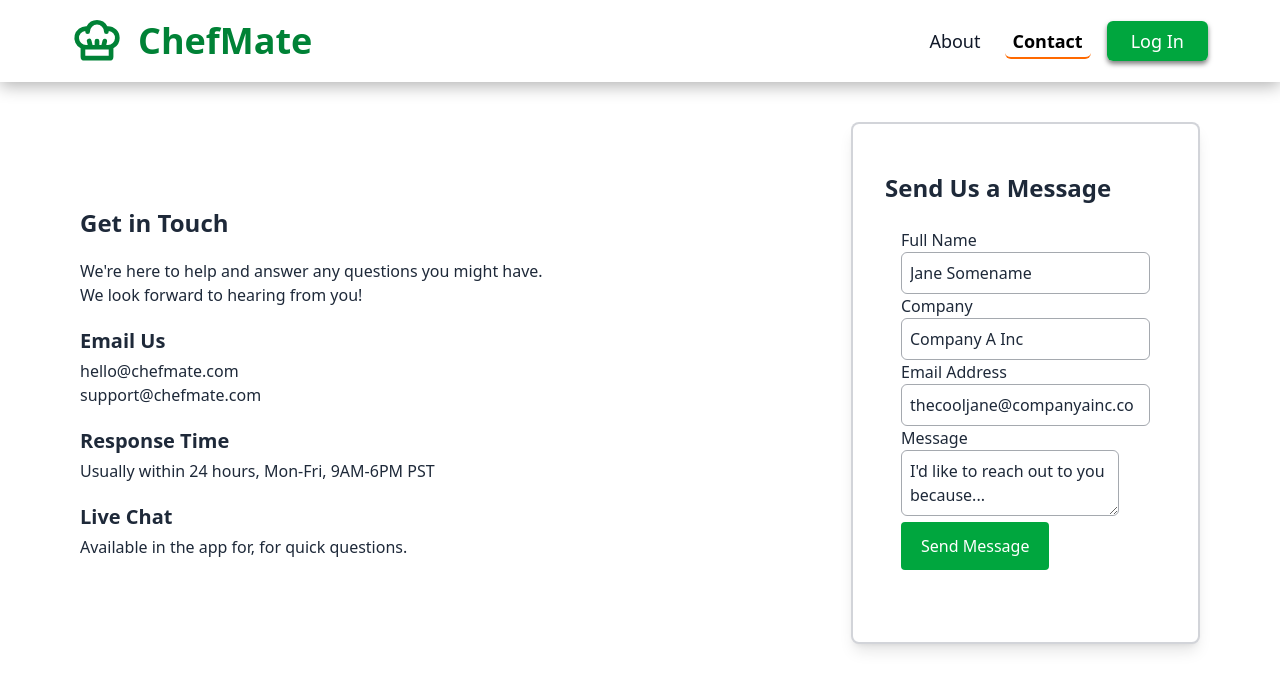
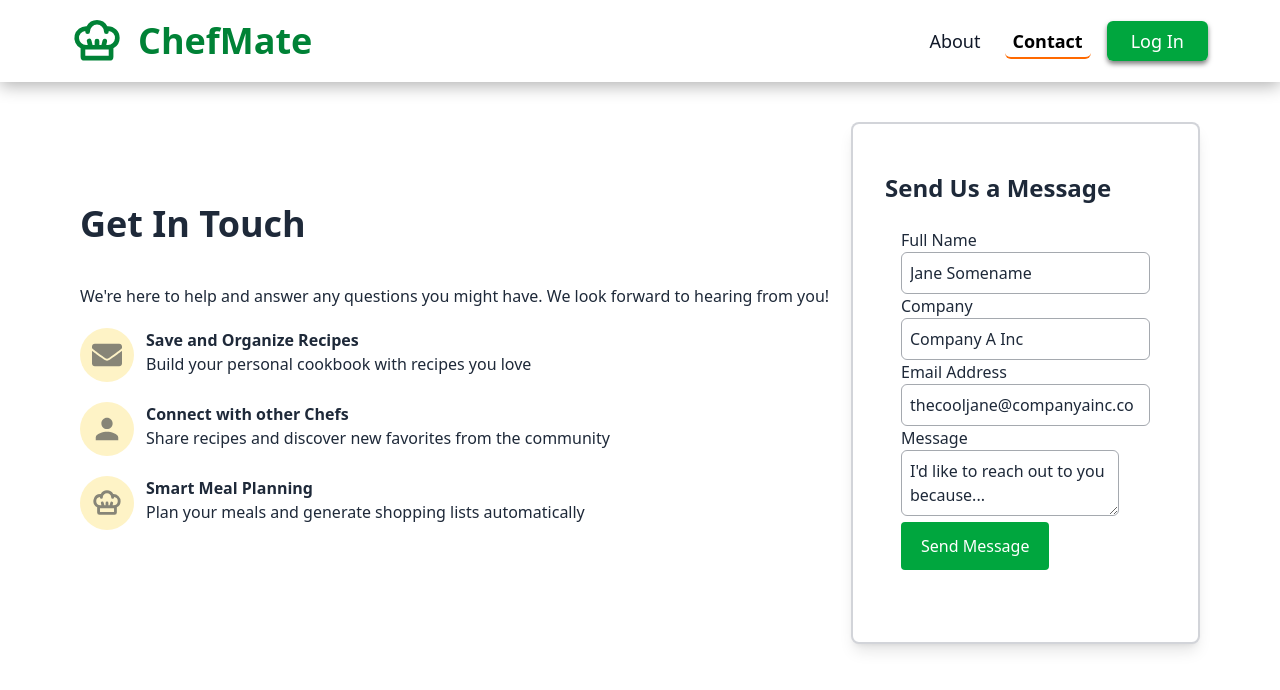
Before and after one commit to thechrishouse/ChefMate, a React (Vite) app in the folder frontend/: page /contact in a window 1280 px wide. Shown: the top 690 px of the page. Built offline with nearby package versions, Linux system fonts and the light colour scheme; no server answers.

Commit message:
Update Contact page component (WIP)

```diff
--- a/frontend/src/components/AboutPage.jsx
+++ b/frontend/src/components/AboutPage.jsx
@@ -15,8 +15,8 @@ export default function AboutPage() {
                 <h2 className='text-7xl my-5 font-extrabold'>The Chefs Behind<span className='text-green-700 block'>ChefMate</span></h2>
                 <p className='text-xl text-gray-600 font-medium'>We're a passionate team of developers who love both coding and cooking. <br />Our mission is to make recipe management delightful for home cooks everywhere.</p>
                 <div className='mt-10 space-x-6 transition-all ease-in-out duration-200'>
-                    <button className='font-semibold py-3 px-8 cursor-pointer rounded-sm text-gray-100 bg-green-600 shadow-md hover:scale-[1.01]'><span><IoMdHeart className="inline mr-4 " /></span>Join Our Team</button>
-                    <button className='font-semibold py-3 px-8 cursor-pointer rounded-sm bg-gray-100 text-green-800 shadow-md hover:scale-[1.01]'><span><MdCoffee className="inline mr-4 " /></span>Buy Us A Coffee</button>
+                    <button className='font-semibold py-3 px-8 cursor-pointer rounded-sm text-gray-100 bg-green-600 shadow-md hover:scale-[1.03]'><span><IoMdHeart className="inline mr-4 " /></span>Join Our Team</button>
+                    <button className='font-semibold py-3 px-8 cursor-pointer rounded-sm bg-gray-900 text-green-400 shadow-md hover:scale-[1.03]'><span><MdCoffee className="inline mr-4 " /></span>Buy Us A Coffee</button>
                 </div>
             </div>
             <div className='my-30 text-center'>
--- a/frontend/src/components/AuthPage.jsx
+++ b/frontend/src/components/AuthPage.jsx
@@ -82,7 +82,7 @@ export default function AuthPage() {
       {/* Left Column */}
       <div className="w-[55%] min-w-[400px] px-8 py-20">
         <span className="rounded-full py-1 px-3 bg-amber-100 font-semibold">Join the community</span>
-        <h2 className="text-4xl mt-2 mb-10 font-semibold">
+        <h2 className="y">
           Welcome to <br />
           <span className="text-green-600">ChefMate</span>
         </h2>
--- a/frontend/src/components/ContactPage.jsx
+++ b/frontend/src/components/ContactPage.jsx
@@ -1,4 +1,7 @@
 import { useForm } from 'react-hook-form';
+import { FaEnvelope, FaLock, FaEye, FaEyeSlash } from "react-icons/fa";
+import { IoMdPerson } from "react-icons/io";
+import { PiChefHatBold } from "react-icons/pi";
 
 export default function ContactPage() {
   const {
@@ -14,24 +17,46 @@ export default function ContactPage() {
   return (
     <section className="px-20 py-10">
       <div className="flex justify-between items-center text-gray-800 min-w-3xl">
-        <div className="space-y-5">
-          <h3 className="text-2xl font-bold">Get in Touch</h3>
-          <p>
-            We're here to help and answer any questions you might have.
-            <br />
-            We look forward to hearing from you!
-          </p>
-          <h4 className="text-xl mt-5 mb-1 font-bold ">Email Us</h4>
-          <p>
-            hello@chefmate.com
-            <br />
-            support@chefmate.com
-          </p>
-          <h4 className="text-xl mt-5 mb-1 font-bold ">Response Time</h4>
-          <p>Usually within 24 hours, Mon-Fri, 9AM-6PM PST</p>
-          <h4 className="text-xl mt-5 mb-1 font-bold ">Live Chat</h4>
-          <p>Available in the app for, for quick questions.</p>
-        </div>
+        {/* Feature Section */}
+        <ul className="space-y-5 mb-10 list-none">
+          <h2 className='text-4xl mt-2 mb-10 font-semibold'>Get In Touch</h2>
+          <h3>We're here to help and answer any questions you might have. We look forward to hearing from you!</h3>
+          <li>
+            <div className="flex justify-start align-center gap-3">
+              <div className="flex justify-center items-center p-3 rounded-full bg-amber-100">
+                <FaEnvelope className="m-auto text-gray-900/50 text-3xl" />
+              </div>
+              <div>
+                <b>Save and Organize Recipes</b>
+                <p>Build your personal cookbook with recipes you love</p>
+              </div>
+            </div>
+          </li>
+          <li>
+            <div className="flex justify-start align-center gap-3">
+              <div className="flex justify-center items-center p-3 rounded-full bg-amber-100">
+                <IoMdPerson className="m-auto text-gray-900/50 text-3xl" />
+              </div>
+              <div>
+                <b>Connect with other Chefs</b>
+                <p>
+                  Share recipes and discover new favorites from the community
+                </p>
+              </div>
+            </div>
+          </li>
+          <li>
+            <div className="flex justify-start align-center gap-3">
+              <div className="flex justify-center items-center p-3 rounded-full bg-amber-100">
+                <PiChefHatBold className="m-auto text-gray-900/50 text-3xl" />
+              </div>
+              <div>
+                <b>Smart Meal Planning</b>
+                <p>Plan your meals and generate shopping lists automatically</p>
+              </div>
+            </div>
+          </li>
+        </ul>
         <div className="flex text-gray-800">
 
           <div className="rounded-lg shadow-lg border-2 border-gray-500/30 bg-white py-10 md:py-12 px-4 md:px-6">
```
